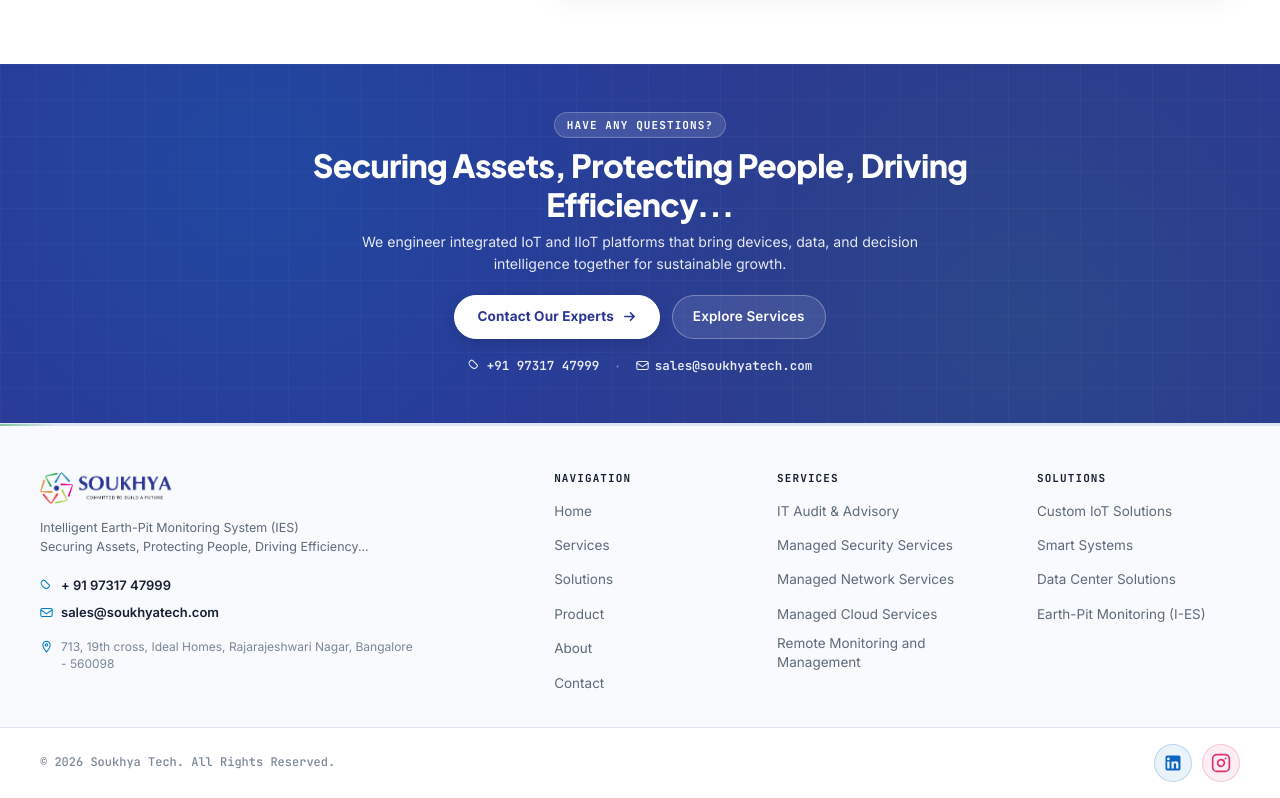
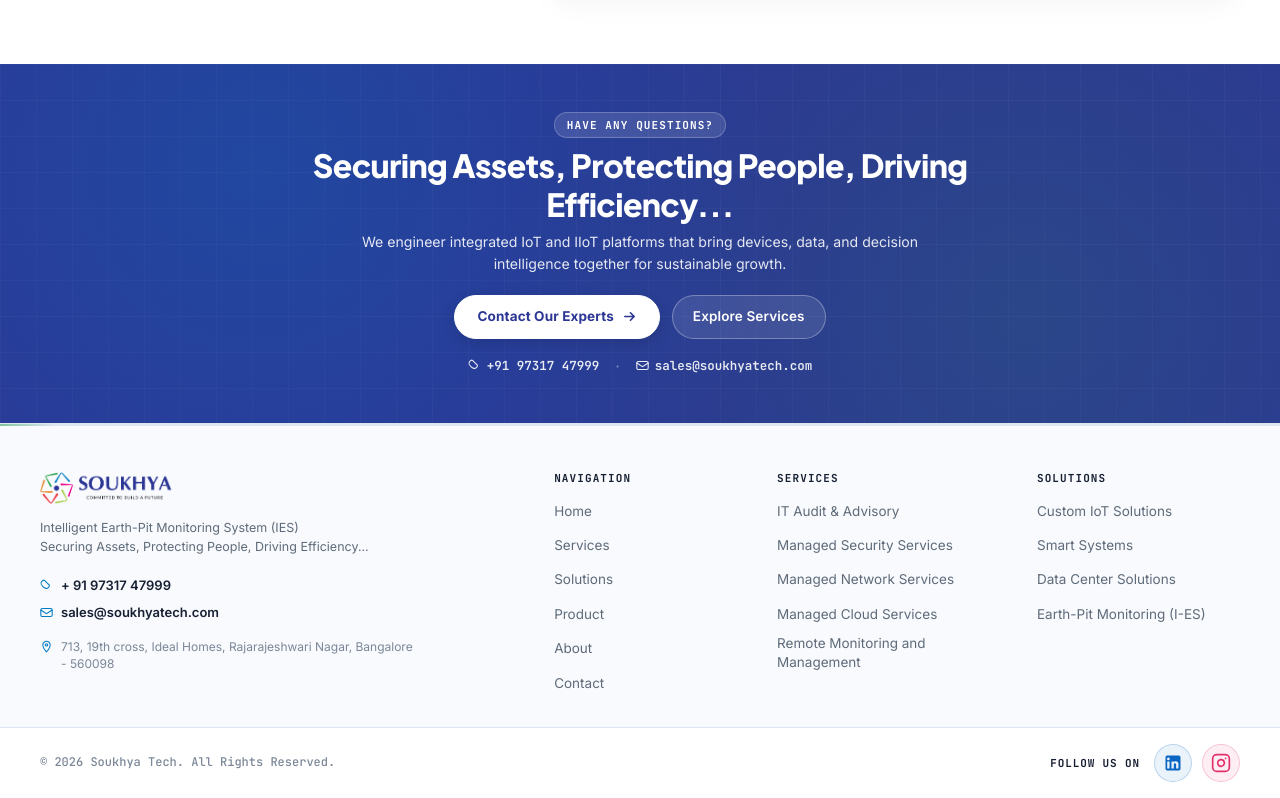
Before and after one commit to ChandanHegde24/SoukhyaTech, a React (Vite) app: page / in a window 1280 px wide. Shown: the part 2845-3643 px from the top of the page. Built offline with nearby package versions, Linux system fonts and the light colour scheme.

Commit message:
Footer is updated

```diff
--- a/src/components/Footer/Footer.css
+++ b/src/components/Footer/Footer.css
@@ -186,6 +186,16 @@
   gap: 10px;
 }
 
+.footer__social-label {
+  color: #172033;
+  font-family: var(--font-mono);
+  font-size: 11px;
+  font-weight: 700;
+  letter-spacing: 0.08em;
+  text-transform: uppercase;
+  margin-right: 4px;
+}
+
 .footer__social-btn {
   display: inline-flex;
   align-items: center;
--- a/src/components/Footer/Footer.jsx
+++ b/src/components/Footer/Footer.jsx
@@ -77,6 +77,8 @@
           </p>
 
           <div className="footer__social-group">
+            <span className="footer__social-label">Follow Us On</span>
+
             {/* LinkedIn */}
             <a
               href={socialLinks.linkedin}
--- a/src/config/contact.js
+++ b/src/config/contact.js
@@ -6,4 +6,5 @@
   'Managed Cloud Services',
   'Remote Monitoring and Management',
   'IT Audit & Advisory',
+  'Other'
 ];
```
Also changed, not shown: 4 other files (tests, documents, lock files or other folders).
